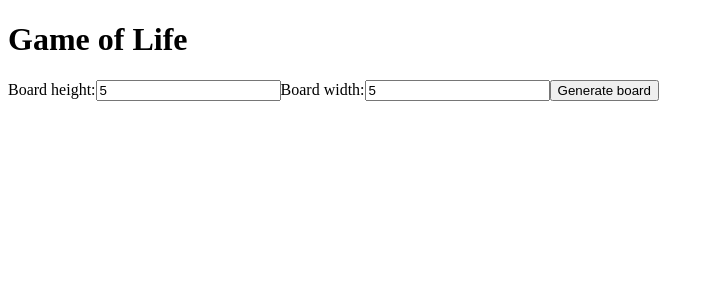
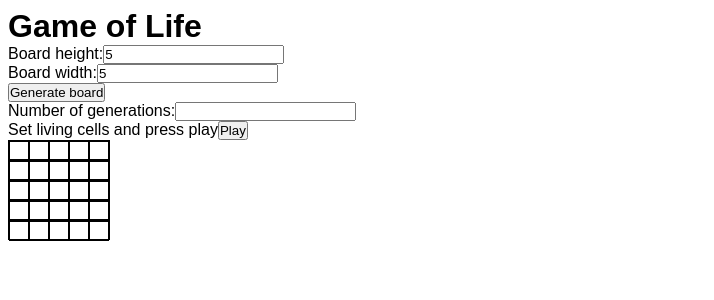
Before and after one commit to MajewskiDaniel/Game-of-Life-Angular, an Angular app: page / in a window 1280 px wide. Both pictures are taken after typing "5", "5" into the empty fields and a click on the button "Generate board". Shown: the top 300 px of the page, without its empty margins (0-714 px from the left). Built offline with nearby package versions, Linux system fonts and the light colour scheme.

Commit message:
inputs and buttons added

```diff
--- a/src/app/app.component.css
+++ b/src/app/app.component.css
@@ -0,0 +1,25 @@
+* {
+  margin: 0;
+  padding: 0;
+  box-sizing: border-box;
+  font-family: sans-serif;
+}
+.board {
+  display: flex;
+  flex-direction: column;
+}
+.row {
+  display: flex;
+  flex-direction: row;
+  height: 20px;
+  width: fit-content;
+  border: 1px solid black;
+}
+.column {
+  width: 20px;
+  height: 20px;
+  border: 1px solid black;
+}
+.living {
+  background-color: black;
+}
--- a/src/app/app.component.html
+++ b/src/app/app.component.html
@@ -1,20 +1,44 @@
 <div class="home">
   <h1>Game of Life</h1>
 </div>
-<div class="inputs">
+<div class="boardGenerator">
+  <div>
     <span>Board height:</span>
     <input
       class="boardHeight"
       type="number"
       (input)="onInputHeight($event.target.value)"
     />
+  </div>
+  <div>
     <span>Board width:</span>
     <input
       class="boardWidth"
       type="number"
       (input)="onInputWidth($event.target.value)"
     />
+  </div>
   <button class="generateButton" (click)="onGenerate()">
     Generate board
   </button>
 </div>
+<div class="gameInputs" *ngIf="board.length > 0">
+  <span>Number of generations:</span>
+  <input
+    class="numOfGens"
+    type="number"
+    (input)="onInputGens($event.target.value)"
+  />
+  <br />
+  <span>Set living cells and press play</span>
+  <button class="play" (click)="onPlay()">Play</button>
+</div>
+<div class="board" *ngIf="board.length > 0">
+  <div class="row" *ngFor="let row of board">
+    <div
+      class="column"
+      *ngFor="let column of row"
+      (click)="onCellClick(row, column)"
+    ></div>
+  </div>
+</div>
--- a/src/app/app.component.ts
+++ b/src/app/app.component.ts
@@ -14,16 +14,16 @@ export class AppComponent {
     height: 0,
     width: 0,
   };
+  public board = [];
+  public numOfGenerations = 0;
 
   constructor(private boardService: BoardService) {}
   ngOnInit() {}
   onInputWidth(value: number) {
     this.boardDimensions.width = value;
-    console.log(value);
   }
   onInputHeight(value: number) {
     this.boardDimensions.height = value;
-    console.log(value);
   }
   onGenerate() {
     this.boardService.createBoard(
@@ -31,5 +31,13 @@ export class AppComponent {
       this.boardDimensions.width
     );
     console.table(this.boardService.board);
+    this.board = this.boardService.board;
+  }
+  onInputGens(numOfGenerations) {
+    this.numOfGenerations = numOfGenerations;
+  }
+  onPlay() {}
+  onCellClick(row, column) {
+    this.board[row][column] = 1; //need to toggle 1/0 and class .living
   }
 }
```
Lines whose indentation alone changed are shown as unchanged.
